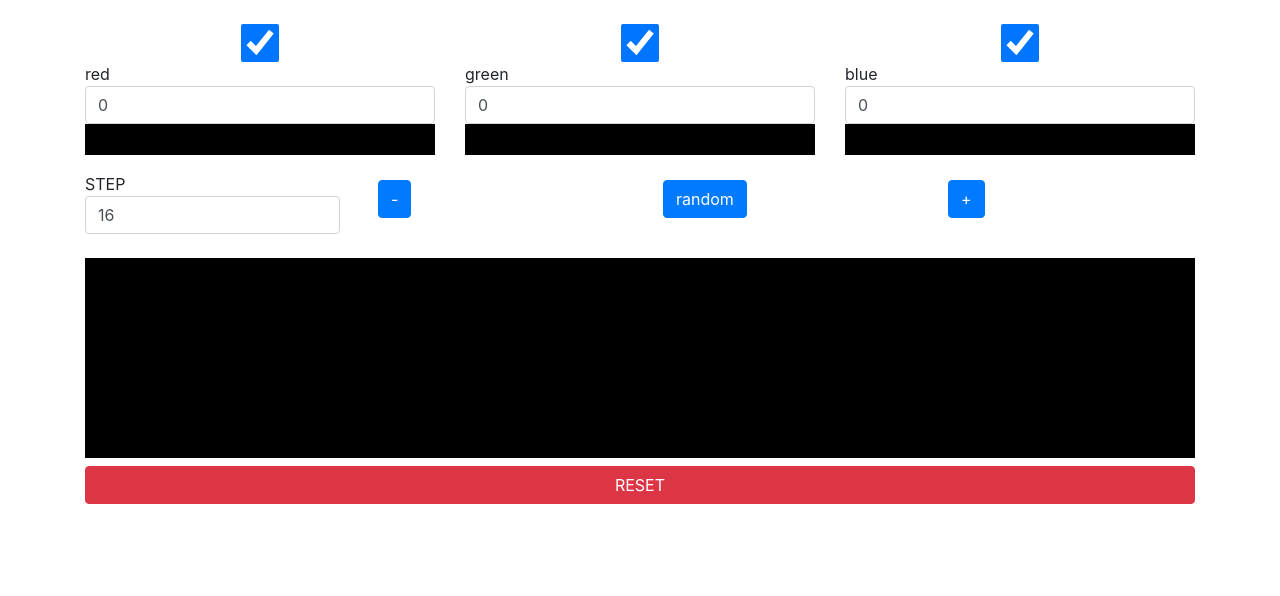
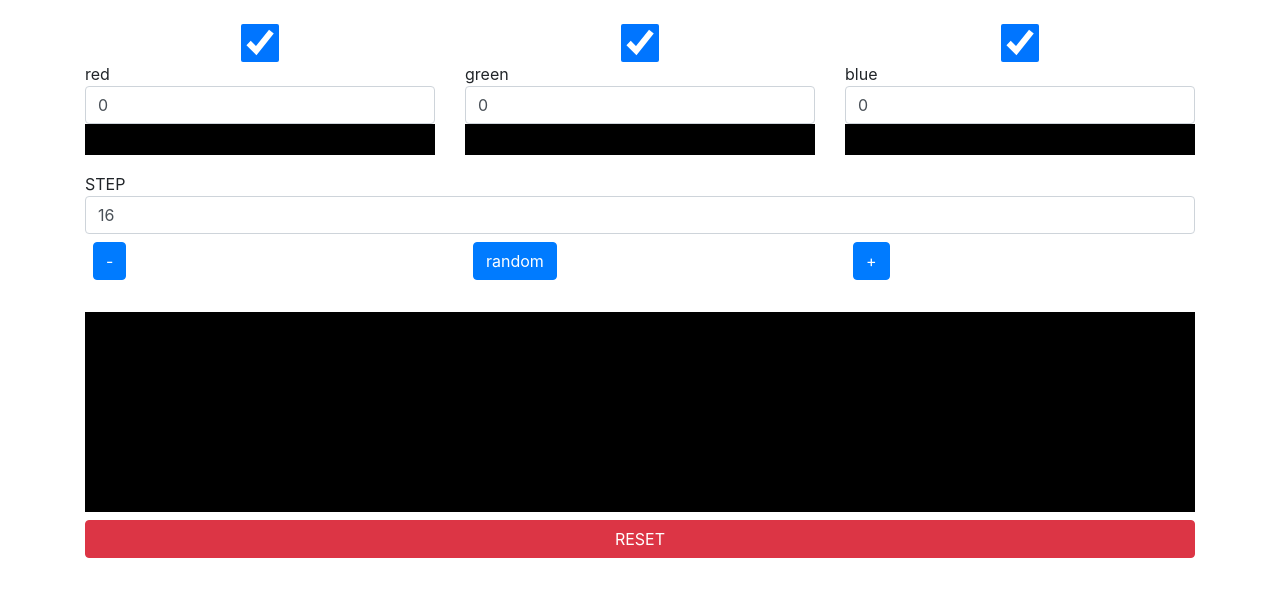
Before and after one commit to aviyot/Web-Color-Picker, a plain HTML site: page index.html in a window 1280 px wide. Drawn offline with nearby package versions, Linux system fonts and the light colour scheme.

Commit message:
style:move step up

```diff
--- a/index.html
+++ b/index.html
@@ -29,11 +29,12 @@
             </div>
 
             <div class="my-4">
+                <div>
+                    <span for="step">STEP</span>
+                    <input id="step" class="form-control" type="number" v-model.number="step" />
+                </div>
                 <div id="color-change" class="row">
-                    <div class="col">
-                        <span for="step">STEP</span>
-                        <input id="step" class="form-control" type="number" v-model.number="step" />
-                    </div>
+
                     <div class="col">
                         <button class="btn btn-primary m-2" id="inc" @click="decAll()">
                             <span>-</span>
```
